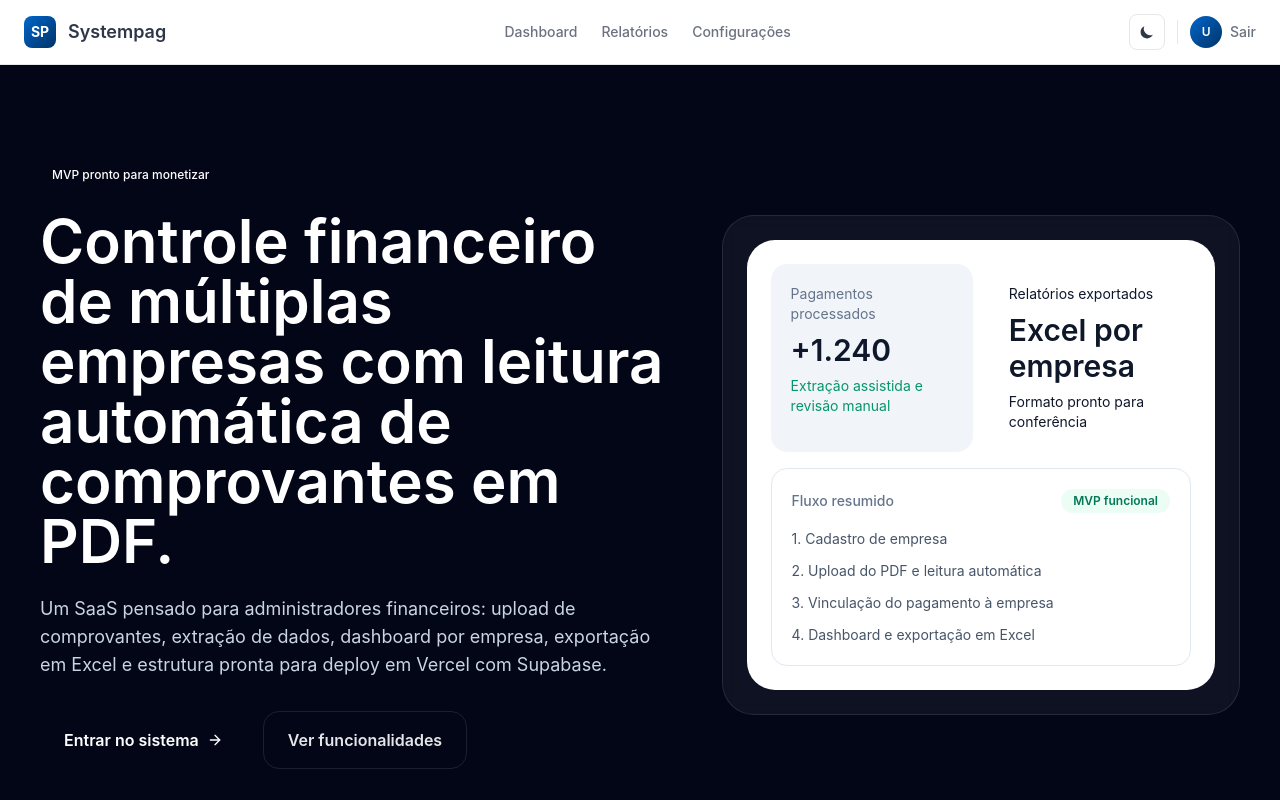
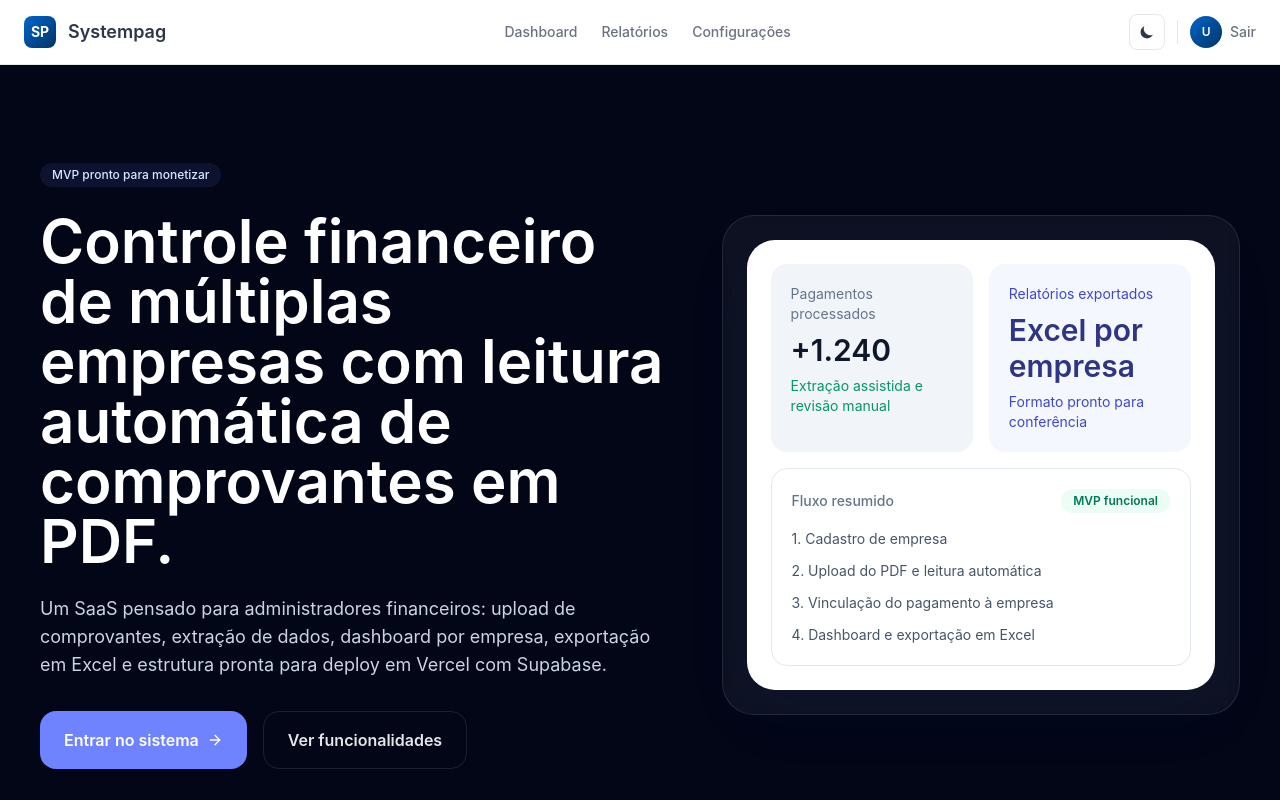
Before and after one commit to financeiroelite01/Systempag, a Next.js app: page / in a window 1280 px wide. Shown: the top 800 px of the page. Built offline with nearby package versions, Linux system fonts and the light colour scheme.

Commit message:
Update tailwind.config.ts

```diff
--- a/tailwind.config.ts
+++ b/tailwind.config.ts
@@ -4,68 +4,44 @@ const config: Config = {
   content: [
     './app/**/*.{js,ts,jsx,tsx}',
     './components/**/*.{js,ts,jsx,tsx}',
+    './lib/**/*.{js,ts,jsx,tsx}',
   ],
+  darkMode: ['selector', '[data-theme="dark"]'],
   theme: {
     extend: {
       colors: {
-        /* Usar as variáveis CSS para cores */
+        brand: {
+          50: '#f5f7ff',
+          100: '#ebf0ff',
+          200: '#dbe4ff',
+          300: '#bdccff',
+          400: '#95a9ff',
+          500: '#6f82ff',
+          600: '#4d5df2',
+          700: '#3d47d1',
+          800: '#3123aa',
+          900: '#2f3585',
+        },
         primary: 'rgb(var(--color-primary) / <alpha-value>)',
         'primary-dark': 'rgb(var(--color-primary-dark) / <alpha-value>)',
         'primary-light': 'rgb(var(--color-primary-light) / <alpha-value>)',
-
         background: 'rgb(var(--color-background) / <alpha-value>)',
         surface: 'rgb(var(--color-surface) / <alpha-value>)',
         card: 'rgb(var(--color-card) / <alpha-value>)',
-
         foreground: 'rgb(var(--color-foreground) / <alpha-value>)',
         'muted-foreground': 'rgb(var(--color-muted-foreground) / <alpha-value>)',
-
         border: 'rgb(var(--color-border) / <alpha-value>)',
         input: 'rgb(var(--color-input) / <alpha-value>)',
-
         success: 'rgb(var(--color-success) / <alpha-value>)',
         warning: 'rgb(var(--color-warning) / <alpha-value>)',
         error: 'rgb(var(--color-error) / <alpha-value>)',
-        info: 'rgb(var(--color-info) / <alpha-value>)',
-      },
-      fontFamily: {
-        sans: [
-          'Inter',
-          '-apple-system',
-          'BlinkMacSystemFont',
-          '"Segoe UI"',
-          'sans-serif'
-        ],
-        mono: [
-          'JetBrains Mono',
-          'Monaco',
-          'monospace'
-        ]
       },
       boxShadow: {
-        sm: '0 1px 2px 0 rgb(0 0 0 / 0.05)',
-        md: '0 4px 6px -1px rgb(0 0 0 / 0.1)',
-        lg: '0 10px 15px -3px rgb(0 0 0 / 0.1)',
-      },
-      animation: {
-        slideIn: 'slideIn 0.3s ease-out',
-      },
-      keyframes: {
-        slideIn: {
-          'from': {
-            opacity: '0',
-            transform: 'translateY(-10px)',
-          },
-          'to': {
-            opacity: '1',
-            transform: 'translateY(0)',
-          },
-        },
+        soft: '0 20px 60px rgba(22, 30, 84, 0.14)',
       },
     },
   },
   plugins: [],
-  darkMode: ['selector', '[data-theme="dark"]'],
 };
 
 export default config;
```
